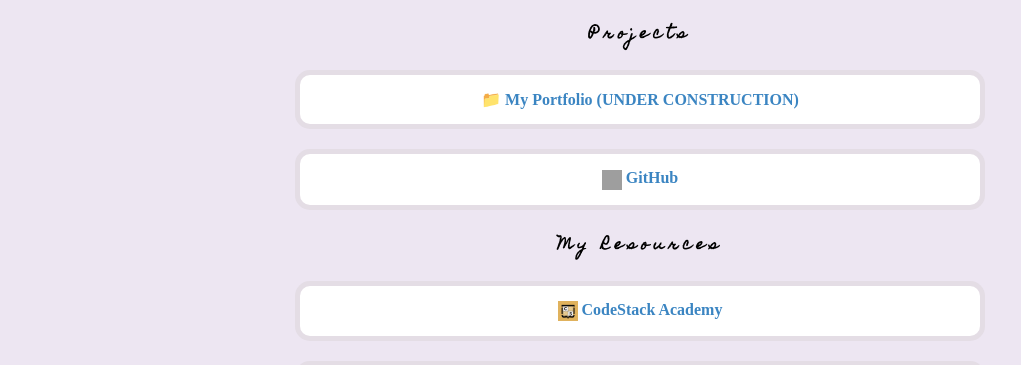
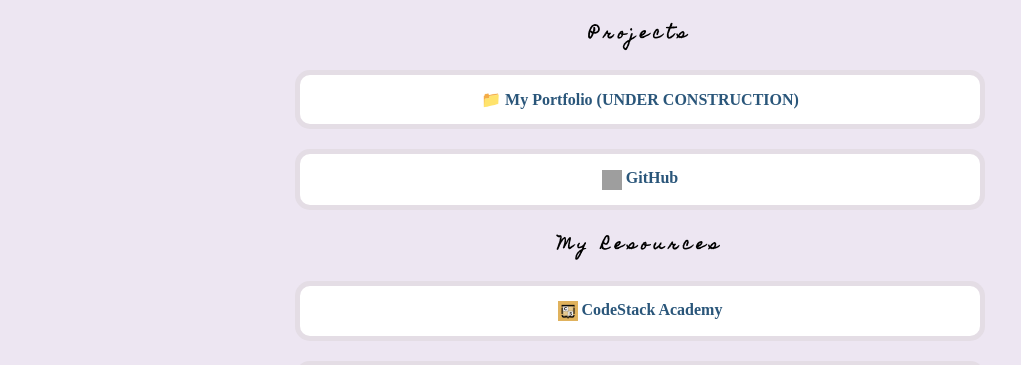
Before and after one commit to aaiilee0715/link-treebio, a React (Create React App) app in the folder igbiolink/: page / in a window 1280 px wide. Shown: the part 417-782 px from the top of the page, without its empty margins (0-1021 px from the left). Built offline with nearby package versions, Linux system fonts and the light colour scheme; grey boxes are pictures that could not be loaded; a web font is replaced by a local one.

Commit message:
Update style.css

```diff
--- a/igbiolink/src/styles/style.css
+++ b/igbiolink/src/styles/style.css
@@ -3,9 +3,9 @@
 @import url('https://fonts.googleapis.com/css2?family=Redressed&display=swap');
 
 :root {
-  --darkest-color: #3b85c2;
+  --darkest-color: #2a567a;
   --lightest-color: #896e903b;
-  --highlight-color: #7cbdf170;
+  --highlight-color: #6d454570;
   --bright-color-1: #ffffff;
   --bright-color-2: #ffffff;
   --bright-color-3: #ffffff;
```
